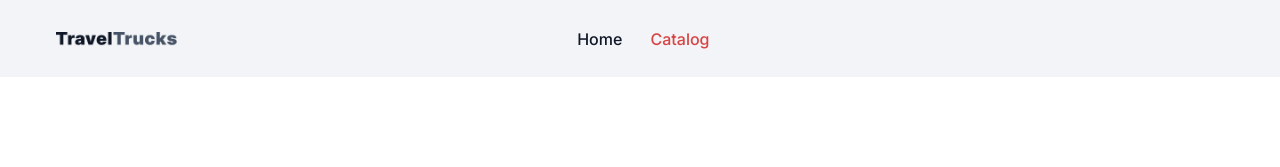
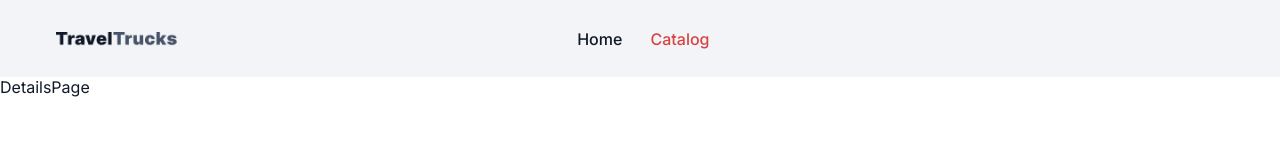
Before and after one commit to Vladlen8432/travel-track-campers, a React (Vite) app: page /campers/1 in a window 1280 px wide. Before the commit this address had no page. Shown: the top 167 px of the page. Built offline with nearby package versions, Linux system fonts and the light colour scheme.

Commit message:
Routes updated

```diff
--- a/src/App.jsx
+++ b/src/App.jsx
@@ -2,6 +2,7 @@ import { Route, Routes } from "react-router-dom";
 import Header from "./components/Header";
 import HomePage from "./pages/HomePage";
 import CatalogPage from "./pages/CatalogPage";
+import DetailsPage from "./pages/DetailsPage";
 
 const App = () => {
   return (
@@ -10,6 +11,7 @@ const App = () => {
       <Routes>
         <Route path="/" element={<HomePage />} />
         <Route path="/campers" element={<CatalogPage />} />
+        <Route path="/campers/:id" element={<DetailsPage />} />
       </Routes>
     </div>
   );
--- a/src/components/Catalog.jsx
+++ b/src/components/Catalog.jsx
@@ -206,7 +206,7 @@ const Catalog = () => {
                       ))}
                   </ul>
 
-                  <NavLink className={css.showMore} to={""}>
+                  <NavLink className={css.showMore} to={"/campers/:id"}>
                     Show more
                   </NavLink>
                 </div>
@@ -214,54 +214,6 @@ const Catalog = () => {
             ))}
           </ul>
         ) : null}
-        {/* <ul className={css.listCatalog}>
-          <li className={css.listItemCatalog}>
-            <img
-              className="css.imgListCatalog"
-              src={camper}
-              alt="imgListCatalog"
-            />
-            <div className={css.contentListCatalog}>
-              <div className={css.containerTitlePrice}>
-                <h3 className={css.titleCamper}>Mavericks</h3>
-                <div className={css.containerPriceFavorite}>
-                  <p className={css.priceCamper}>€8000.00</p>
-                  <img className={css.heartImg} src={heart} alt="heart" />
-                </div>
-              </div>
-
-              <div className={css.containerReviewsLocation}>
-                <div className={css.containerReviews}>
-                  <img className={css.starImgYellow} src={starYellow} alt="star" />
-                  <p className={css.reviewsItem}>(2 Reviews)</p>
-                </div>
-
-                <div className={css.containerLocation}>
-                  <img src="" alt="map" />
-                  <p className={css.locationItem}>Kyiv, Ukraine</p>
-                </div>
-              </div>
-
-              <p className={css.descriptionItem}>
-                Lorem ipsum dolor sit amet consectetur adipisicing elit.
-              </p>
-
-              <ul className={css.listFeatures}>
-                <li className={css.listFeaturesItem}>
-                  <img
-                    className={css.iconFeatures}
-                    src={transmission}
-                    alt="transmission"
-                  />
-                  <p>Automatic</p>
-                </li>
-              </ul>
-              <NavLink className={css.showMore} to={""}>
-                Show more
-              </NavLink>
-            </div>
-          </li>
-        </ul> */}
       </div>
     </div>
   );
--- /dev/null
+++ b/src/pages/DetailsPage.jsx
@@ -0,0 +1,5 @@
+const DetailsPage = () => {
+  return <div>DetailsPage</div>;
+};
+
+export default DetailsPage;
```
